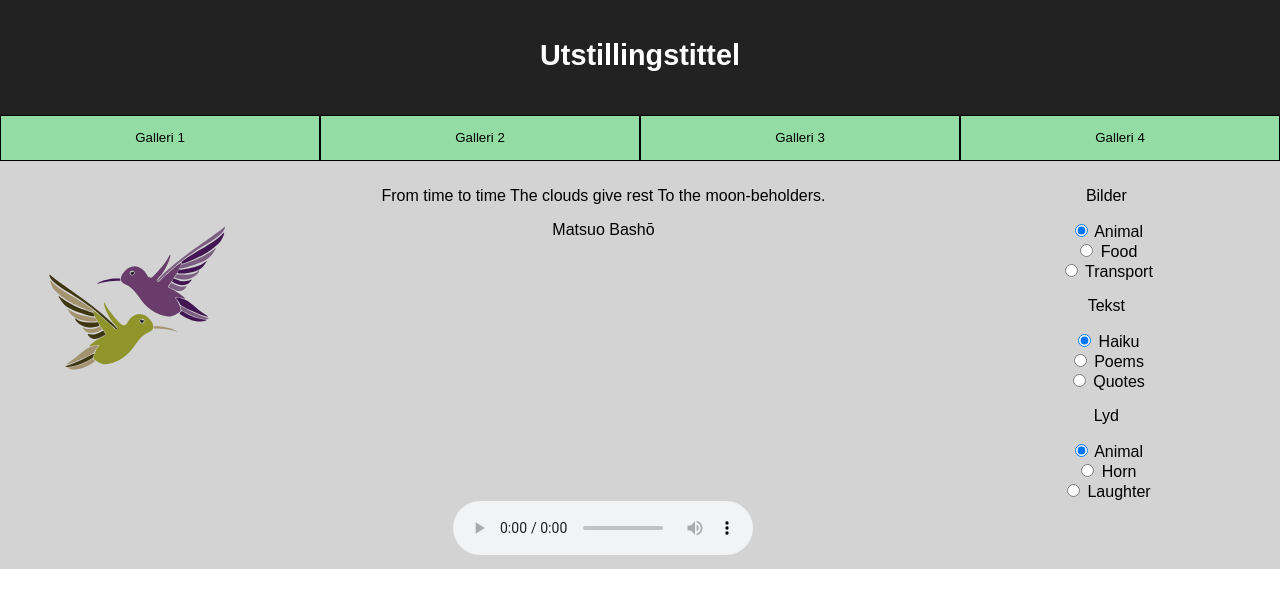
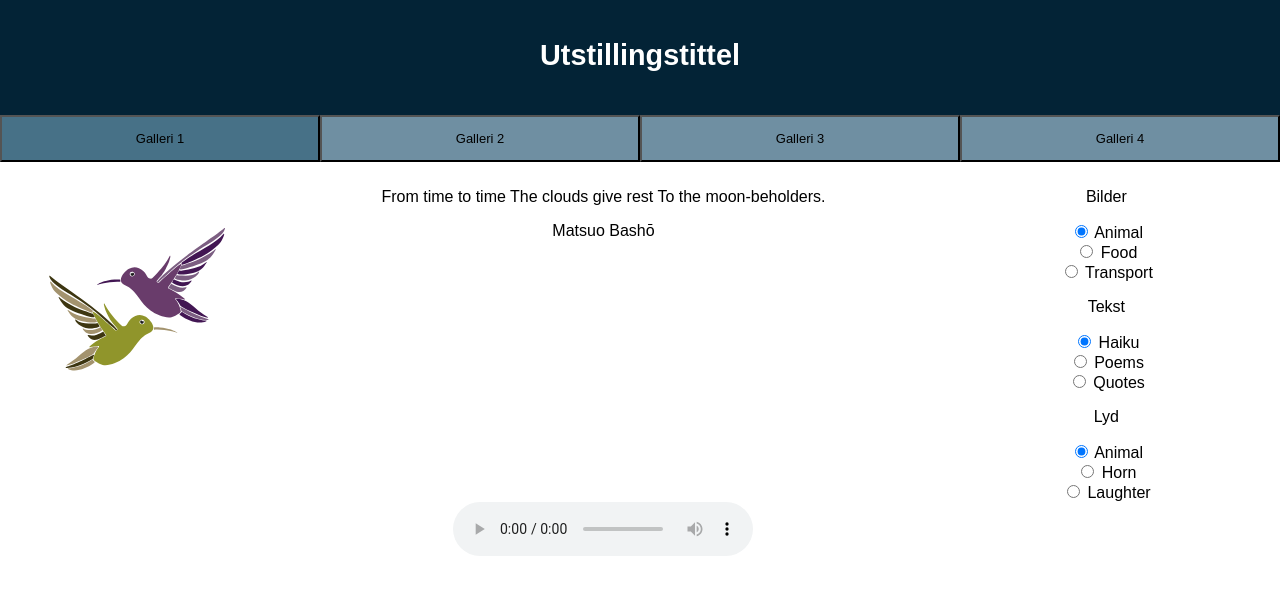
Before and after one commit to IT2810/it2810-webutvikling-h18-prosjekt-2-gruppe--10, a React (Create React App) app in the folder prosjekt2/: page / in a window 1280 px wide. Shown: the top 608 px of the page. Built offline with nearby package versions, Linux system fonts and the light colour scheme.

Commit message:
#18 forbedret utseende og viser hvilket tab som er aktiv

```diff
--- a/prosjekt2/src/App.css
+++ b/prosjekt2/src/App.css
@@ -5,7 +5,7 @@
 .App-header {
   grid-column-start: 1;
   grid-column-end: 5;
-  background-color: #222;
+  background-color: #032336;
   height: 75px;
   padding: 20px;
   color: white;
@@ -25,16 +25,22 @@
 }
 
 .C2 {
-  background-color: lightgrey;
+  background-color: ;
   padding: 10px;
   display: grid;
   grid-template-columns: auto auto auto;
 }
 
-.Tabs {
-  background-color: #93dda4;
-  border-style: solid;
-  border-width: 1px;
+.active {
+  background-color: #477187;
+  font-size: 13px;
+  outline: none;
+}
+
+.inactive {
+  background-color: #6F8FA2;
+  font-size: 13px;
+  outline: none;
 }
 
 .Svgs {
--- a/prosjekt2/src/App.js
+++ b/prosjekt2/src/App.js
@@ -80,7 +80,7 @@ class App extends Component {
 
     return (
       <div className="App">
-        <TabMenu />
+        <TabMenu handleClick={this.handleClick} activeTab={this.state.tabIndex}/>
 
         <div className="C2">
           <div className="Svgs">
--- a/prosjekt2/src/TabMenu.js
+++ b/prosjekt2/src/TabMenu.js
@@ -1,6 +1,6 @@
 import React from "react";
 
-const TabMenu = () => {
+const TabMenu = ({handleClick, activeTab}) => {
 
     return (
       <div className="C1">
@@ -8,19 +8,19 @@ const TabMenu = () => {
           <h1 className="App-title"> Utstillingstittel </h1>
         </header>
 
-        <button className="Tabs" onClick={() => this.handleClick(0)}>
+        <button className={activeTab === 0 ? "active" : "inactive"} onClick={() => handleClick(0)} >
           <p> Galleri 1 </p>
         </button>
 
-        <button className="Tabs" onClick={() => this.handleClick(1)}>
+        <button className={activeTab === 1 ? "active" : "inactive"} onClick={() => handleClick(1)}>
           <p> Galleri 2</p>
         </button>
 
-        <button className="Tabs" onClick={() => this.handleClick(2)}>
+        <button className={activeTab === 2 ? "active" : "inactive"} onClick={() => handleClick(2)}>
           <p> Galleri 3 </p>
         </button>
 
-        <button className="Tabs" onClick={() => this.handleClick(3)}>
+        <button className={activeTab === 3 ? "active" : "inactive"} onClick={() => handleClick(3)} >
           <p> Galleri 4 </p>
         </button>
       </div>
```
